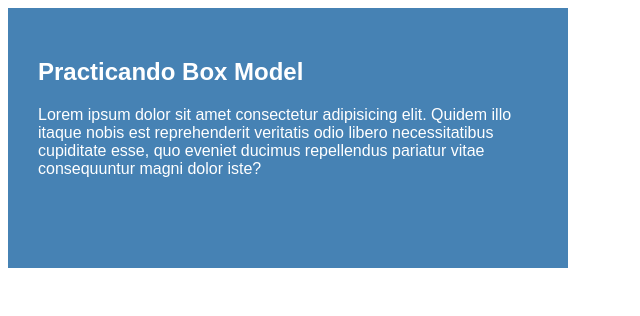
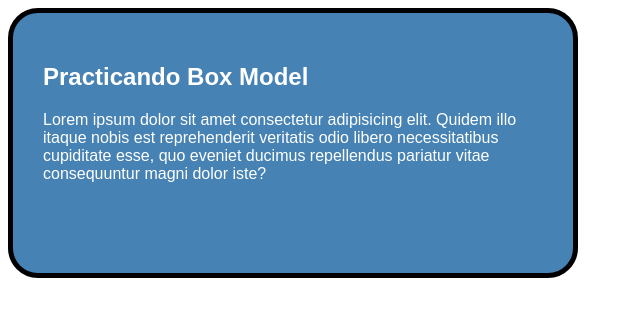
Before and after one commit to NicolasAlejandro10/practica-box-model, a plain HTML site: page index.html in a window 1280 px wide. Shown: the whole page, without its empty margins (0-640 px from the left). Drawn offline with Linux system fonts and the light colour scheme.

Commit message:
poniendo Bordes al contenido

```diff
--- a/estilo.css
+++ b/estilo.css
@@ -9,4 +9,7 @@ body{
     max-width: 500px;
     height: 200px;
     padding: 30px;
+    border: 5px solid black;
+    border-radius: 30px;
+
 }
```
